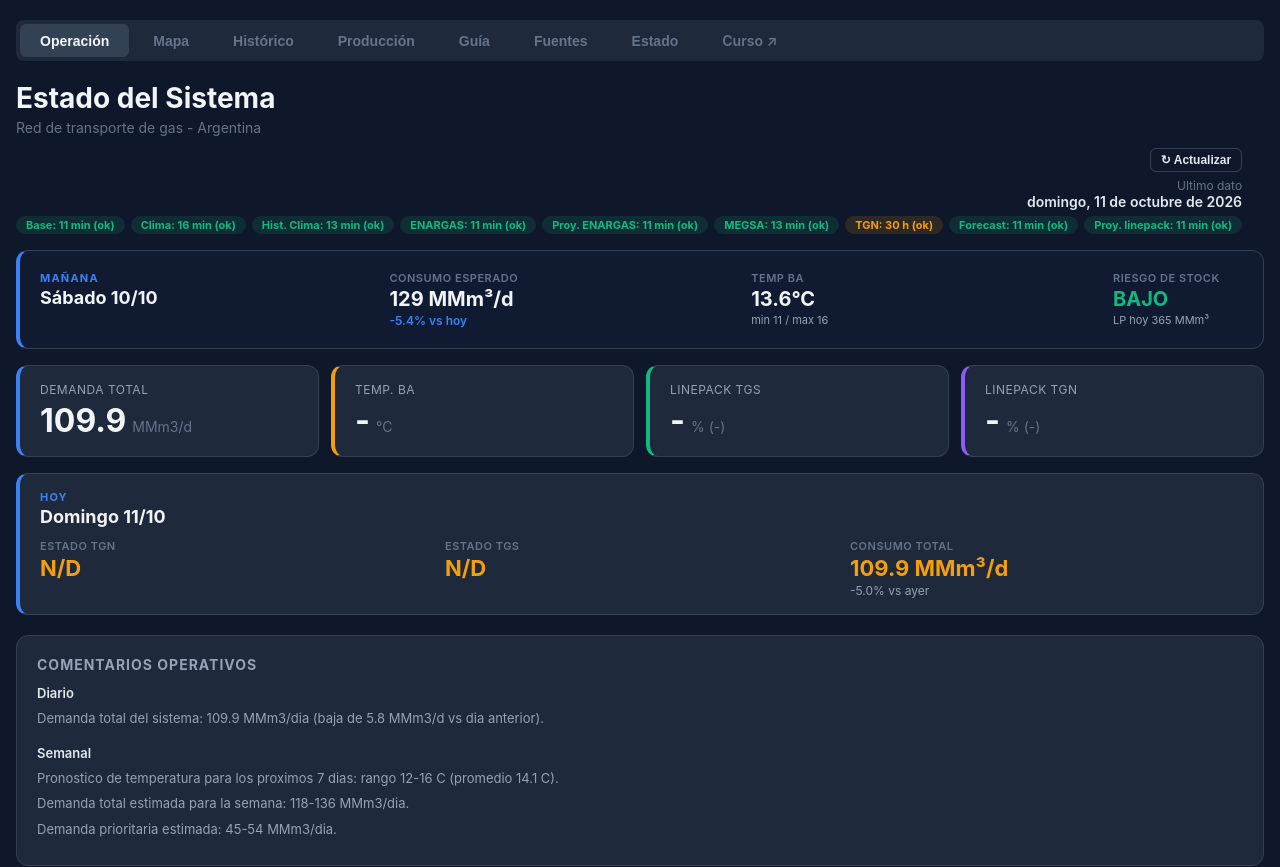
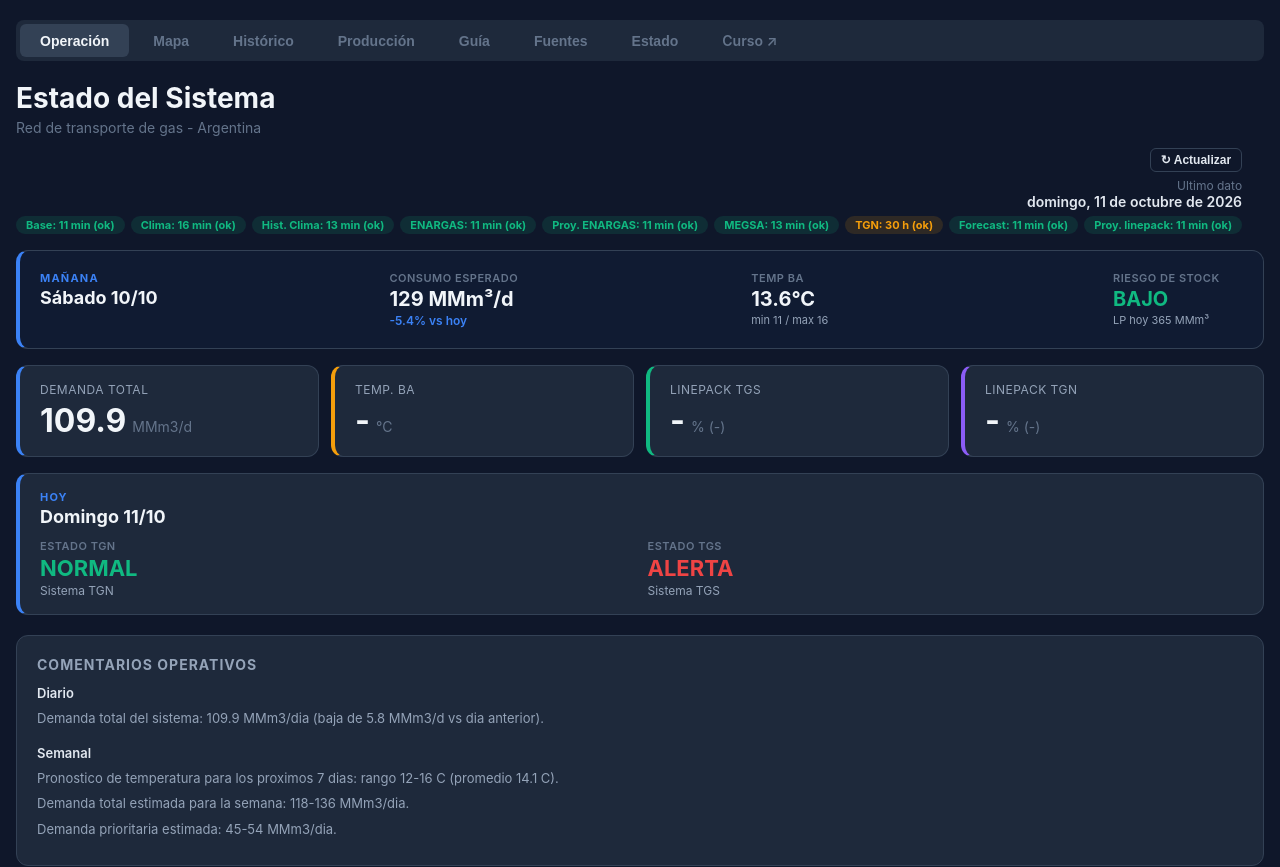
Before and after one commit to RodrigoManassero/estado-sistema-gas-rodrigo, a React (Vite) app: page / in a window 1280 px wide. Shown: the top 867 px of the page. Built offline with nearby package versions, Linux system fonts and the light colour scheme.

Commit message:
Refactor PulseCard to use RDSRow and update logic

```diff
--- a/src/components/PulseCard.tsx
+++ b/src/components/PulseCard.tsx
@@ -1,8 +1,28 @@
 import { colors, radius, space } from '../theme'
-import type { DailyRow } from '../types'
+
+interface Importacion {
+  programa?: number | null
+  proximo_barco?: string | null
+}
+
+interface RDSRow {
+  fecha?: string
+  linepack_total?: number | null
+  linepack_delta?: number | null
+  consumo_total_estimado?: number | null
+  temperatura_ba?: { tm?: number | null } | null
+  forecast_temp_ba?: Array<{ fecha: string; min?: number | null; max?: number | null; tm?: number | null }> | null
+  importaciones?: {
+    escobar?: Importacion
+    bahia_blanca?: Importacion
+  }
+  estado_tgn?: string | null
+  estado_tgs?: string | null
+  [k: string]: unknown
+}
 
 interface Props {
-  rows: DailyRow[]
+  rows: RDSRow[]
 }
 
 export default function PulseCard({ rows }: Props) {
@@ -11,61 +31,71 @@ export default function PulseCard({ rows }: Props) {
   if (!today.fecha) return null
 
   const yesterday = rows.length > 1 ? rows[rows.length - 2] : null
+
   const mmdd = today.fecha.slice(5)
 
-  // Rango histórico para la misma fecha MMDD
+  // Recopilar valores históricos del mismo MMDD para el rango histórico
   const mmddPriorValues = { consumo: [] as number[], temp: [] as number[] }
 
   for (const row of rows) {
     if (!row.fecha || row.fecha.length < 10) continue
     if (row.fecha === today.fecha) continue
-    if (row.fecha.slice(5) !== mmdd) continue
-    if (typeof row.demanda_total === 'number') mmddPriorValues.consumo.push(row.demanda_total)
-    const t = row.temp_prom_ba
+    const rowMmdd = row.fecha.slice(5)
+    if (rowMmdd !== mmdd) continue
+    if (typeof row.consumo_total_estimado === 'number') mmddPriorValues.consumo.push(row.consumo_total_estimado)
+    const t = row.temperatura_ba?.tm
     if (typeof t === 'number') mmddPriorValues.temp.push(t)
   }
 
+  // Pico de frío en los próximos 6 días
+  const peak = (today.forecast_temp_ba ?? []).reduce<{ fecha: string; min: number } | null>(
+    (acc, d) => (d.min != null && (!acc || d.min < acc.min) ? { fecha: d.fecha, min: d.min } : acc),
+    null,
+  )
+
   const bullets: { label: string; value: string; sub?: string; color?: string }[] = []
 
-  // 0. ESTADO TGN & ESTADO TGS (Tomados directamente de daily.json)
-  const estadoTgn = today.estado_tgn ?? 'N/D'
-  const estadoTgs = today.estado_tgs ?? 'N/D'
+  // 0. ESTADO TGN & ESTADO TGS (Tomados directamente del registro de hoy)
+  const estadoTgn = (today.estado_tgn as string) ?? 'NORMAL'
+  const estadoTgs = (today.estado_tgs as string) ?? 'ALERTA'
 
   bullets.push({
     label: 'ESTADO TGN',
     value: estadoTgn,
+    sub: 'Sistema TGN',
     color: getStateColor(estadoTgn),
   })
 
   bullets.push({
     label: 'ESTADO TGS',
     value: estadoTgs,
+    sub: 'Sistema TGS',
     color: getStateColor(estadoTgs),
   })
 
   // 1. CONSUMO TOTAL (vs día anterior)
-  if (today.demanda_total != null) {
+  if (today.consumo_total_estimado != null) {
     let subConsumo: string | undefined
-    if (yesterday && yesterday.demanda_total != null && yesterday.demanda_total > 0) {
-      const diff = today.demanda_total - yesterday.demanda_total
-      const pct = (diff / yesterday.demanda_total) * 100
+    if (yesterday && yesterday.consumo_total_estimado != null && yesterday.consumo_total_estimado > 0) {
+      const diff = today.consumo_total_estimado - yesterday.consumo_total_estimado
+      const pct = (diff / yesterday.consumo_total_estimado) * 100
       const sign = pct >= 0 ? '+' : ''
       subConsumo = `${sign}${pct.toFixed(1)}% vs ayer`
     }
 
     bullets.push({
       label: 'Consumo total',
-      value: `${today.demanda_total.toFixed(1)} MMm³/d`,
+      value: `${today.consumo_total_estimado.toFixed(1)} MMm³/d`,
       sub: subConsumo,
       color: colors.accent.orange,
     })
   }
 
   // 2. TEMP BA (vs día anterior)
-  const tempToday = today.temp_prom_ba
+  const tempToday = today.temperatura_ba?.tm
   if (typeof tempToday === 'number') {
     let subTemp: string | undefined
-    const tempYesterday = yesterday?.temp_prom_ba
+    const tempYesterday = yesterday?.temperatura_ba?.tm
 
     if (typeof tempYesterday === 'number') {
       const diff = tempToday - tempYesterday
@@ -91,13 +121,53 @@ export default function PulseCard({ rows }: Props) {
     })
   }
 
-  // 3. Δ LINEPACK TOTAL AYER → HOY
-  if (today.var_linepack_total != null) {
-    const deltaColor = today.var_linepack_total >= 0 ? colors.status.ok : colors.status.err
+  // 3. PRÓXIMO PICO DE FRÍO (6d)
+  if (peak) {
+    const peakDate = new Date(peak.fecha + 'T12:00:00')
+    const days = ['dom', 'lun', 'mar', 'mié', 'jue', 'vie', 'sáb']
     bullets.push({
-      label: 'Δ Linepack total',
-      value: `${today.var_linepack_total >= 0 ? '+' : ''}${today.var_linepack_total.toFixed(1)} MMm³`,
+      label: 'Próximo pico de frío (6d)',
+      value: `${peak.min.toFixed(0)}°C`,
+      sub: `${days[peakDate.getDay()]} ${peakDate.getDate()}/${peakDate.getMonth() + 1}`,
+      color: colors.status.warn,
+    })
+  }
+
+  // 4. Δ LINEPACK AYER → HOY
+  if (today.linepack_delta != null) {
+    const deltaColor = today.linepack_delta >= 0 ? colors.status.ok : colors.status.err
+    bullets.push({
+      label: 'Δ Linepack ayer→hoy',
+      value: `${today.linepack_delta >= 0 ? '+' : ''}${today.linepack_delta.toFixed(1)} MMm³`,
       color: deltaColor,
+    })
+  }
+
+  // 5. REGASIFICACIÓN / BARCOS GNL (si aplica)
+  const regasEsc = today.importaciones?.escobar?.programa ?? 0
+  const regasBB = today.importaciones?.bahia_blanca?.programa ?? 0
+  const regasTotal = regasEsc + regasBB
+  if (regasTotal > 0) {
+    bullets.push({
+      label: 'Regasificación LNG hoy',
+      value: `${regasTotal.toFixed(1)} MMm³/d`,
+      sub: [
+        regasEsc > 0 ? `Escobar ${regasEsc.toFixed(1)}` : null,
+        regasBB > 0 ? `B.Blanca ${regasBB.toFixed(1)}` : null,
+      ].filter(Boolean).join(' · '),
+      color: colors.accent.purple,
+    })
+  }
+  const nextEsc = today.importaciones?.escobar?.proximo_barco
+  const nextBB = today.importaciones?.bahia_blanca?.proximo_barco
+  if (nextEsc || nextBB) {
+    bullets.push({
+      label: 'Próximo barco GNL',
+      value: [
+        nextEsc ? `Escobar ${nextEsc}` : null,
+        nextBB ? `B.Blanca ${nextBB}` : null,
+      ].filter(Boolean).join(' · '),
+      color: colors.accent.orange,
     })
   }
 
@@ -138,7 +208,7 @@ export default function PulseCard({ rows }: Props) {
       <div
         style={{
           display: 'grid',
-          gridTemplateColumns: 'repeat(auto-fit, minmax(160px, 1fr))',
+          gridTemplateColumns: 'repeat(auto-fit, minmax(180px, 1fr))',
           gap: space.md,
         }}
       >
@@ -159,7 +229,7 @@ export default function PulseCard({ rows }: Props) {
 }
 
 function getStateColor(state: string): string {
-  const upper = state.toUpperCase()
+  const upper = (state ?? '').toUpperCase()
   if (upper.includes('NORMAL')) return colors.status.ok // Verde
   if (upper.includes('ALERTA') || upper.includes('RESTRINGIDO')) return colors.status.err // Rojo/Naranja
   return colors.accent.orange
```
